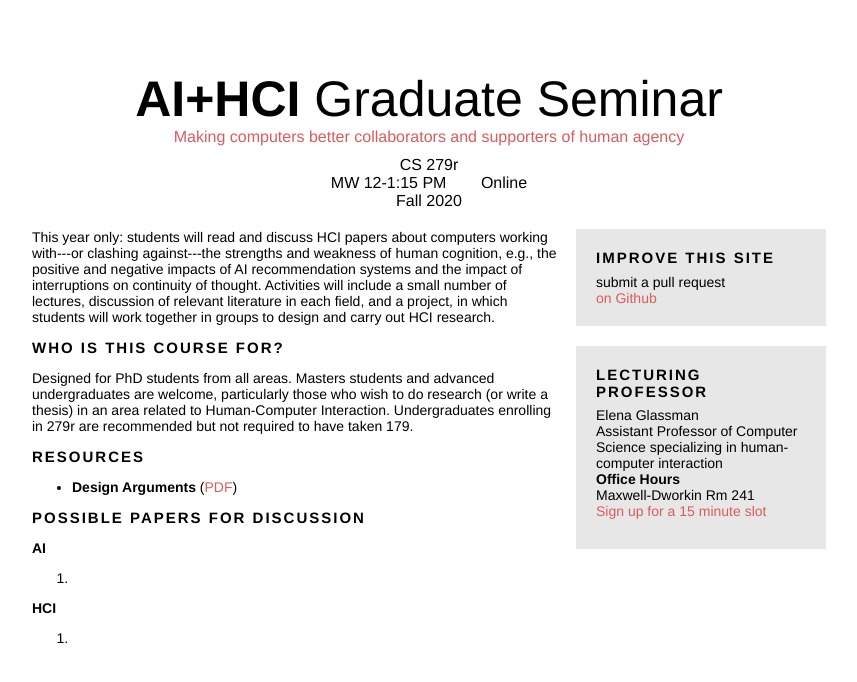
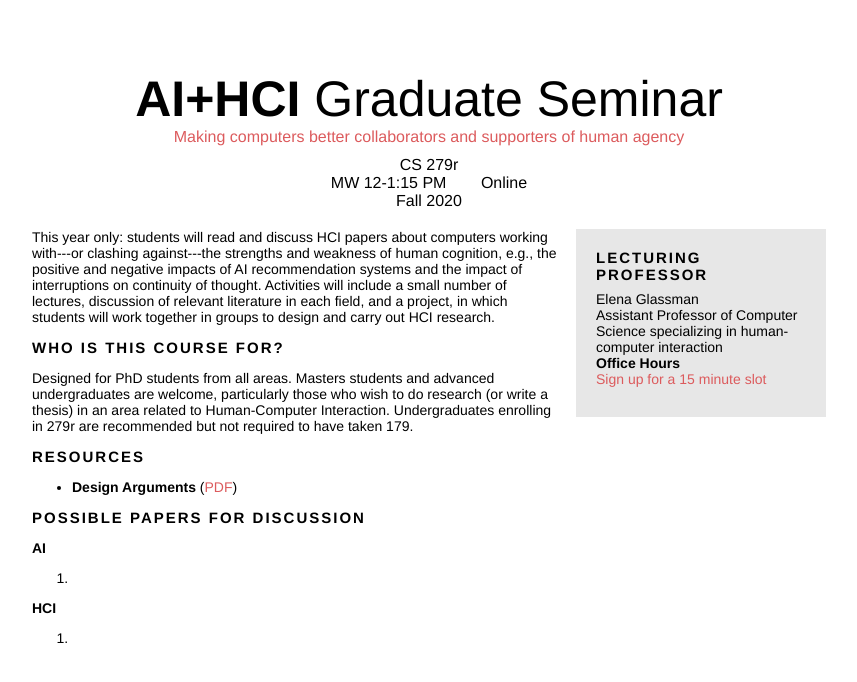
Before and after one commit to eglassman/ai-hci-seminar, a Jekyll site: the page built from index.html, in a window 1280 px wide. Shown: the top 682 px of the page, without its empty margins (211-1068 px from the left). Built offline with Jekyll 4.4.1, drawn with Linux system fonts in a browser that asks for light colours; some of the changed lines change nothing that is shown.

Commit message:
Update index.html

```diff
--- a/index.html
+++ b/index.html
@@ -129,7 +129,7 @@ This year only: students will read and discuss HCI papers about computers workin
     </div>
   </div> -->
 
-  <div class="box">
+<!--   <div class="box">
     <div class="header lead">
     Improve this site
     </div>
@@ -142,7 +142,7 @@ This year only: students will read and discuss HCI papers about computers workin
         <a href="https://github.com/eglassman/ai-hci-seminar">on Github</a>
       </div>
     </div>
-  </div>
+  </div> -->
 
 
 
@@ -161,8 +161,8 @@ This year only: students will read and discuss HCI papers about computers workin
       </div>
       <div class="boldish">Office Hours</div>
       <div>
-Maxwell-Dworkin Rm 241<br>
-<a href="https://calendar.google.com/calendar/selfsched?sstoken=UU5pdmMyN0ozcG1BfGRlZmF1bHR8YzM5MGNlYTBiZDkxODZjZWI0M2VkNWY3OGQ4N2JkMjk">Sign up for a 15 minute slot</a>
+<!-- Maxwell-Dworkin Rm 241<br> -->
+<a href="https://calendar.x.ai/elenaglassman/advising">Sign up for a 15 minute slot</a>
       </div>
     </div>
   </div>
```
